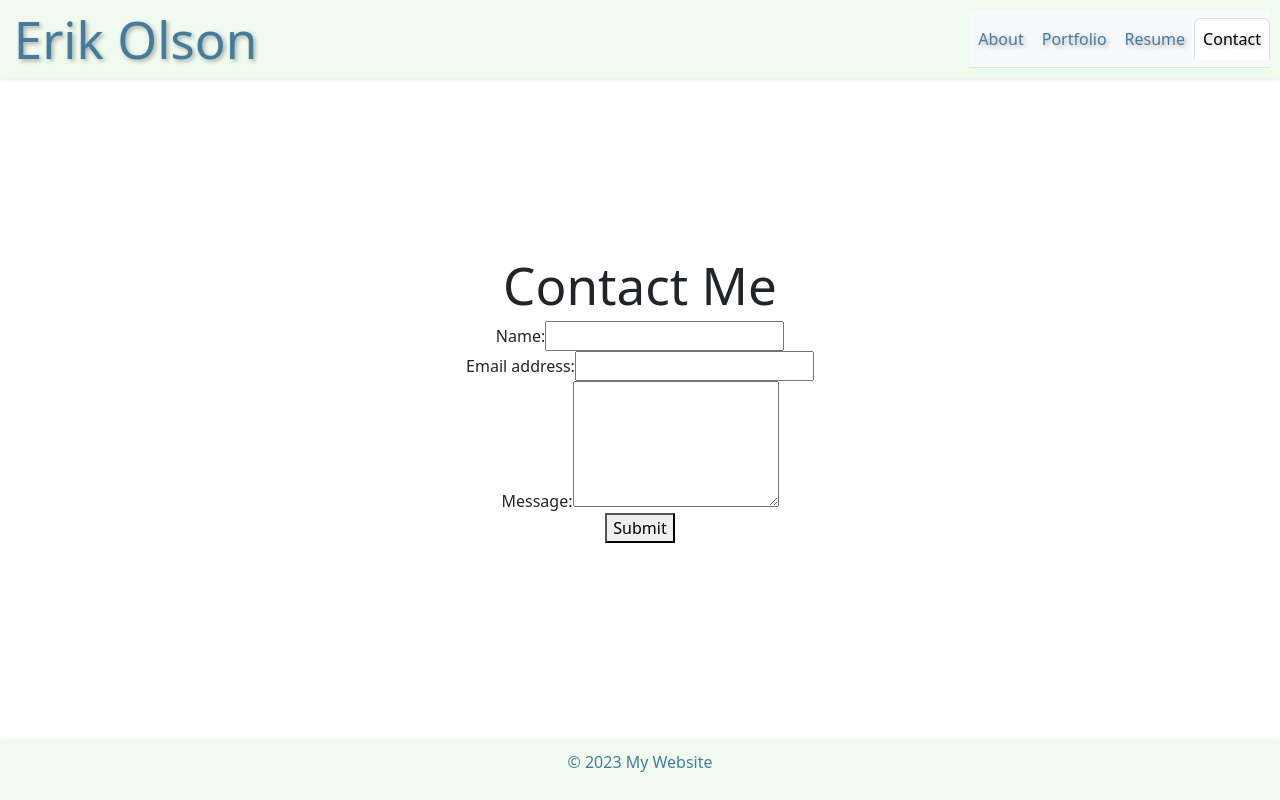
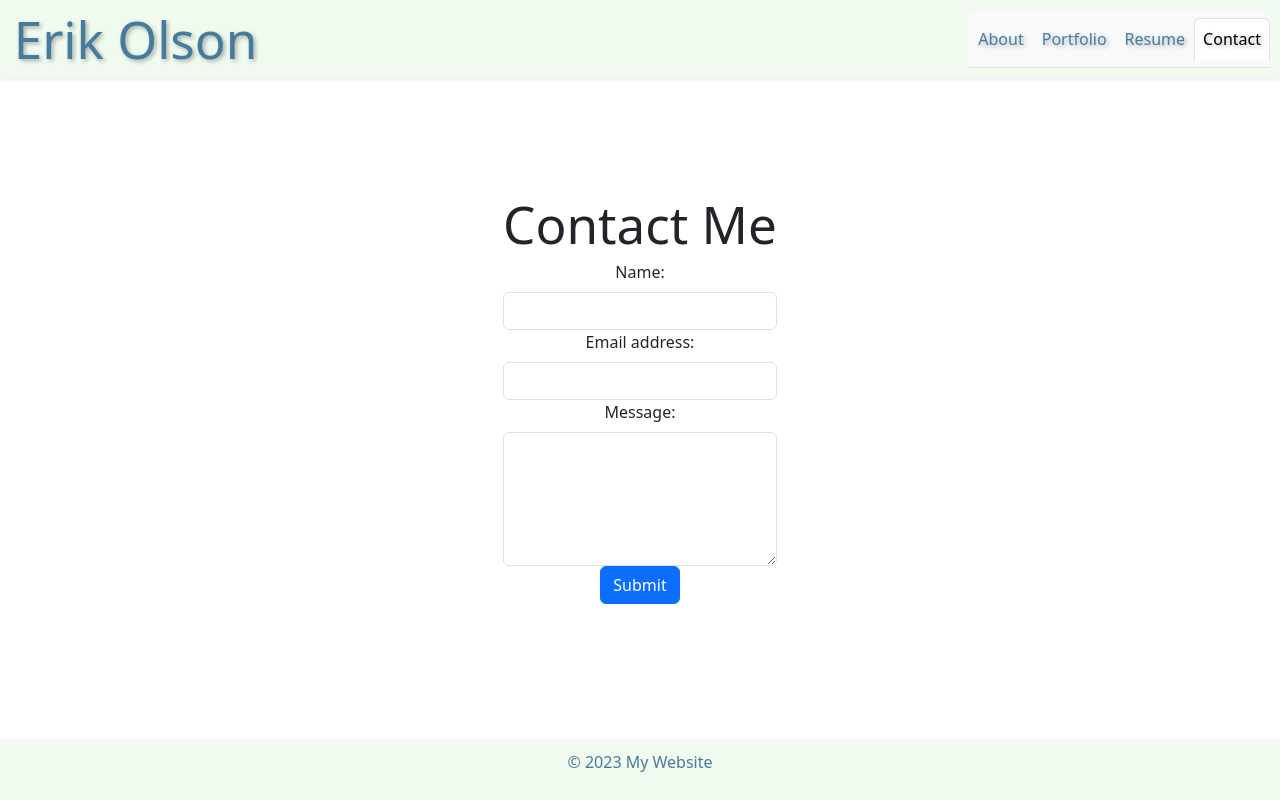
Before and after one commit to ErikAmerico/Portfolio2, a React (Vite) app: page /Contact in a window 1280 px wide. Built offline with nearby package versions, Linux system fonts and the light colour scheme.

Commit message:
Contact form functionality is working

```diff
--- a/src/pages/Contact/Contact.jsx
+++ b/src/pages/Contact/Contact.jsx
@@ -1,24 +1,155 @@
 
 
+import { useState } from 'react';
+import { Form, Button } from 'react-bootstrap';
+
 export default function Contact() {
+    const [name, setName] = useState('');
+    const [email, setEmail] = useState('');
+    const [message, setMessage] = useState('');
+    const [validationErrors, setValidationErrors] = useState({});
+
+
+    const handleSubmit = (e) => {
+        e.preventDefault();
+
+        const errors = {};
+
+        if (!name.trim()) {
+            errors.name = 'Name is required';
+        }
+
+        if (!email.trim()) {
+            errors.email = 'Email address is required';
+        } else if (!/\S+@\S+\.\S+/.test(email)) {
+            errors.email = 'Invalid email address format';
+        }
+
+        if (!message.trim()) {
+            errors.message = 'Message is required';
+        }
+
+        if (Object.keys(errors).length > 0) {
+            setValidationErrors(errors);
+        } else {
+            console.log('Form submitted');
+        }
+    };
+
+    const validateEmail = (e) => {
+            if (!e.target.value.trim()) {
+                setValidationErrors((prevErrors) => ({
+                ...prevErrors,
+                email: 'Email is required',
+            }));
+        } else if (!/\S+@\S+\.\S+/.test(e.target.value)) {
+                setValidationErrors((prevErrors) => ({
+                    ...prevErrors,
+                    email: 'Invalid email address format',
+             }));
+        } else {
+            setValidationErrors((prevErrors) => ({
+                ...prevErrors,
+                email: null,
+            }));
+        }
+    };
+
+    const validateName = (e) => {
+        if (!e.target.value.trim()) {
+            setValidationErrors((prevErrors) => ({
+                ...prevErrors,
+                name: 'Name is required',
+            }));
+        } else {
+            setValidationErrors((prevErrors) => ({
+                ...prevErrors,
+                name: null,
+            }));
+        }
+    };
+
+    const validateMessage = (e) => {
+        if (!e.target.value.trim()) {
+            setValidationErrors((prevErrors) => ({
+                ...prevErrors,
+                message: 'Message is required',
+            }));
+        } else {
+            setValidationErrors((prevErrors) => ({
+                ...prevErrors,
+                message: null,
+            }));
+        }
+    };
+
+
+
     return (
         <section>
             <h1>Contact Me</h1>
-            <form>
-                <div>
-                    <label htmlFor="name">Name:</label>
-                    <input type="text" name="name" />
-                </div>
-                <div>
-                    <label htmlFor="email">Email address:</label>
-                    <input type="email" name="email" />
-                </div>
-                <div>
-                    <label htmlFor="message">Message:</label>
-                    <textarea name="message" rows="5" />
-                </div>
-                <button type="submit">Submit</button>
-            </form>
+            <Form onSubmit={handleSubmit}>
+            <Form.Group>
+                <Form.Label>Name:</Form.Label>
+                <Form.Control
+                    type='text'
+                    name='name'
+                    value={name}
+                    onChange={(e) => {
+                        setName(e.target.value)
+                        validateName(e)
+                    }}
+                    onBlur= {validateName}
+                    isInvalid={validationErrors.name}
+                    isValid={name && !validationErrors.name}
+                />
+                <Form.Control.Feedback type="invalid">
+                    {validationErrors.name}
+                </Form.Control.Feedback>
+            </Form.Group>
+
+            <Form.Group>
+                <Form.Label>Email address:</Form.Label>
+                <Form.Control
+                    type='email'
+                    name='email'
+                    value={email}
+                    onChange={(e) => {
+                        setEmail(e.target.value)
+                        validateEmail(e)
+                    }}
+                    onBlur= {validateEmail}
+                    isInvalid={validationErrors.email}
+                    isValid={email && !validationErrors.email}
+                />
+                <Form.Control.Feedback type="invalid">
+                    {validationErrors.email}
+                </Form.Control.Feedback>
+            </Form.Group>
+
+            <Form.Group>
+                <Form.Label>Message:</Form.Label>
+                <Form.Control
+                    as='textarea'
+                    name='message'
+                    rows='5'
+                    value={message}
+                    onChange={(e) => {
+                        setMessage(e.target.value)
+                        validateMessage(e)
+                    }}
+                    onBlur= {validateMessage}
+                    isInvalid={validationErrors.message}
+                    isValid={message && !validationErrors.message}
+                />
+                <Form.Control.Feedback type="invalid">
+                    {validationErrors.message}
+                </Form.Control.Feedback>
+            </Form.Group>
+
+
+                <Button type="submit">Submit</Button>
+            </Form>
         </section>
     );
 }
```
